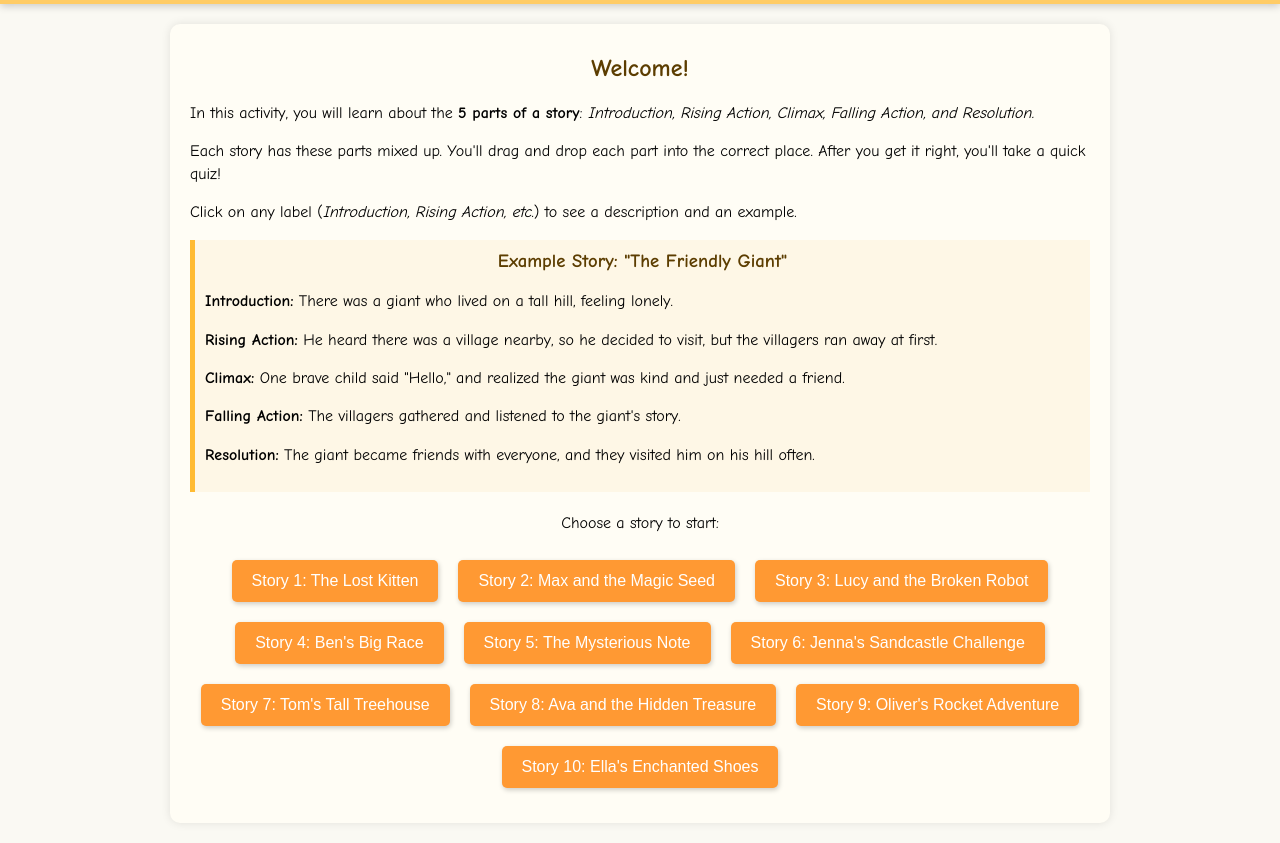
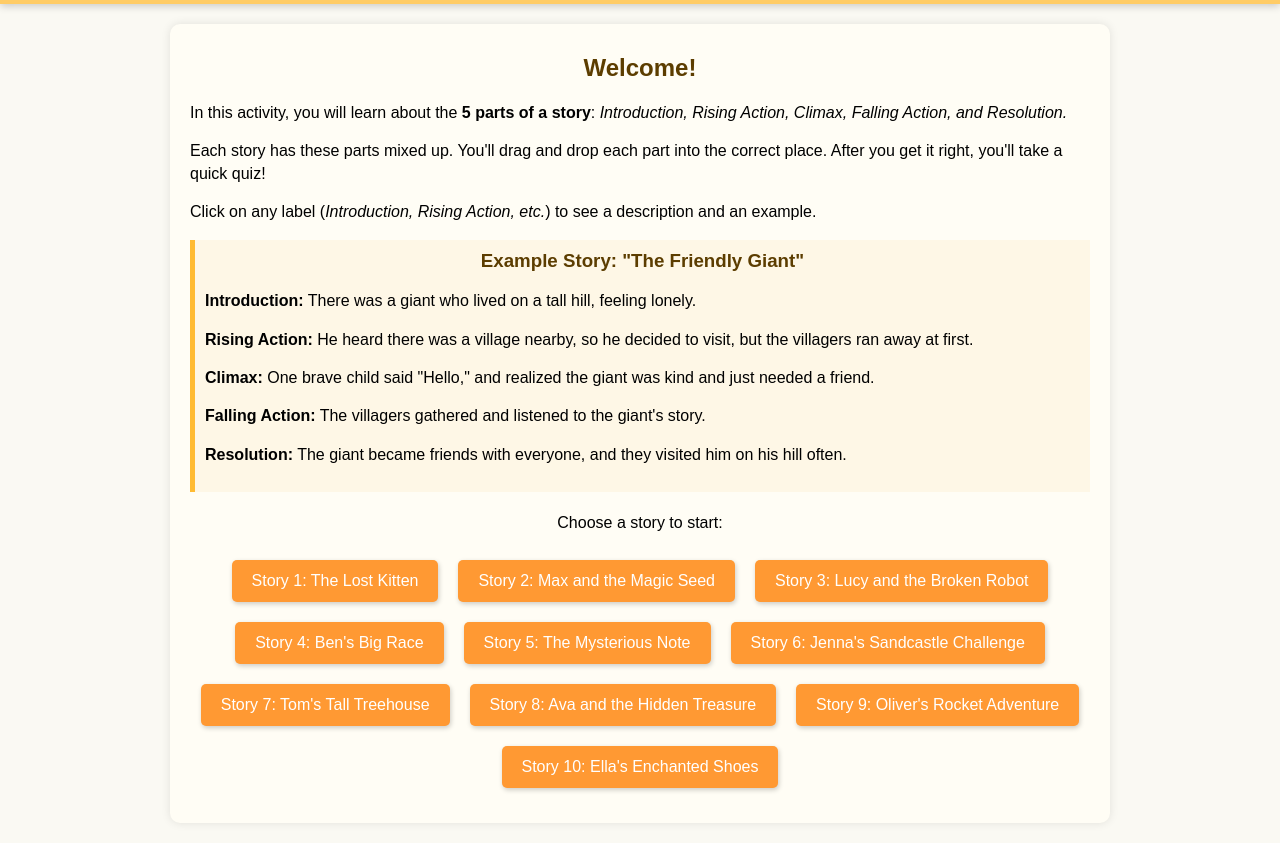
Before and after one commit to prtmdd4/storystructures, a plain HTML site: page index.html in a window 1280 px wide. Shown: the part 73-916 px from the top of the page. Drawn offline with Linux system fonts and the light colour scheme.

Commit message:
Update font-family for better readability

```diff
--- a/index.html
+++ b/index.html
@@ -5,7 +5,7 @@
   <title>Story Structure for Kids</title>
   <style>
     body {
-      font-family: "Comic Sans MS", "Comic Sans", cursive, Arial, sans-serif;
+      font-family: Arial, Helvetica, sans-serif;
       background: #faf9f3;
       margin: 0;
       padding: 0;
```
